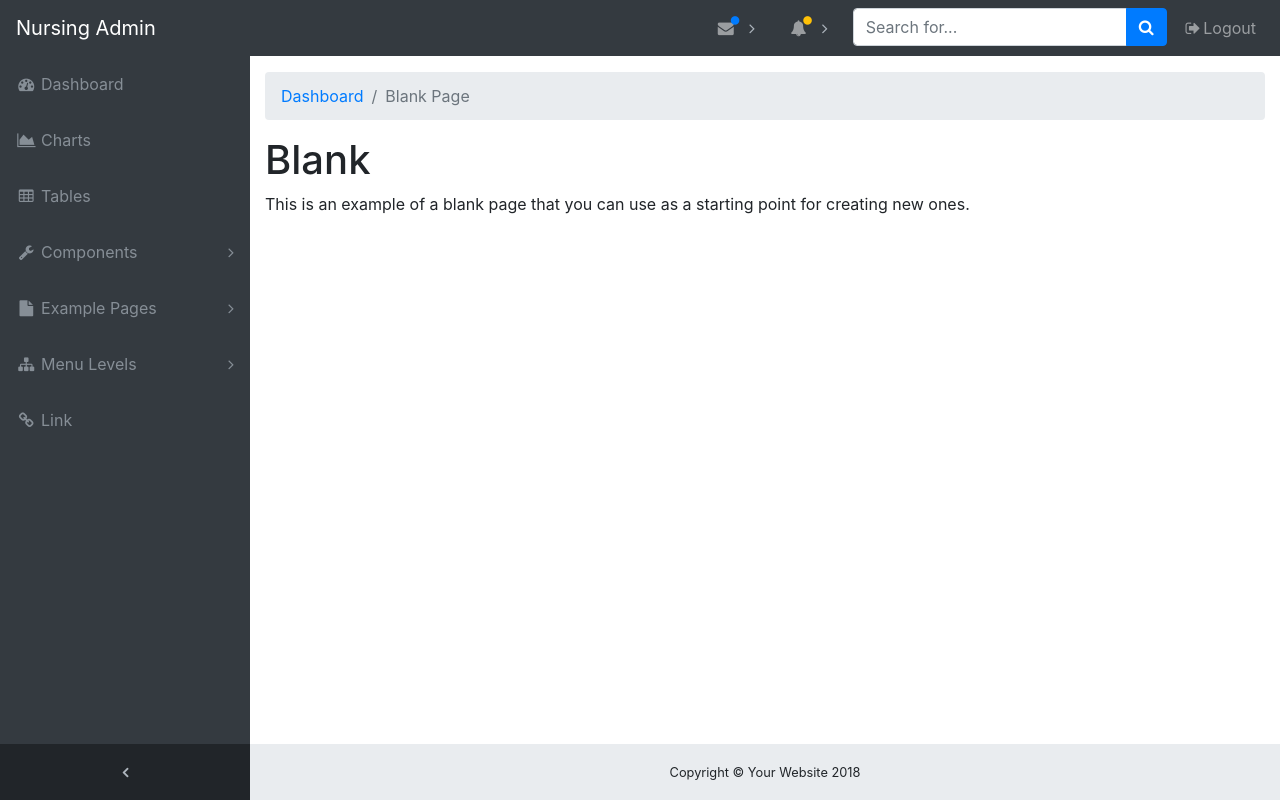
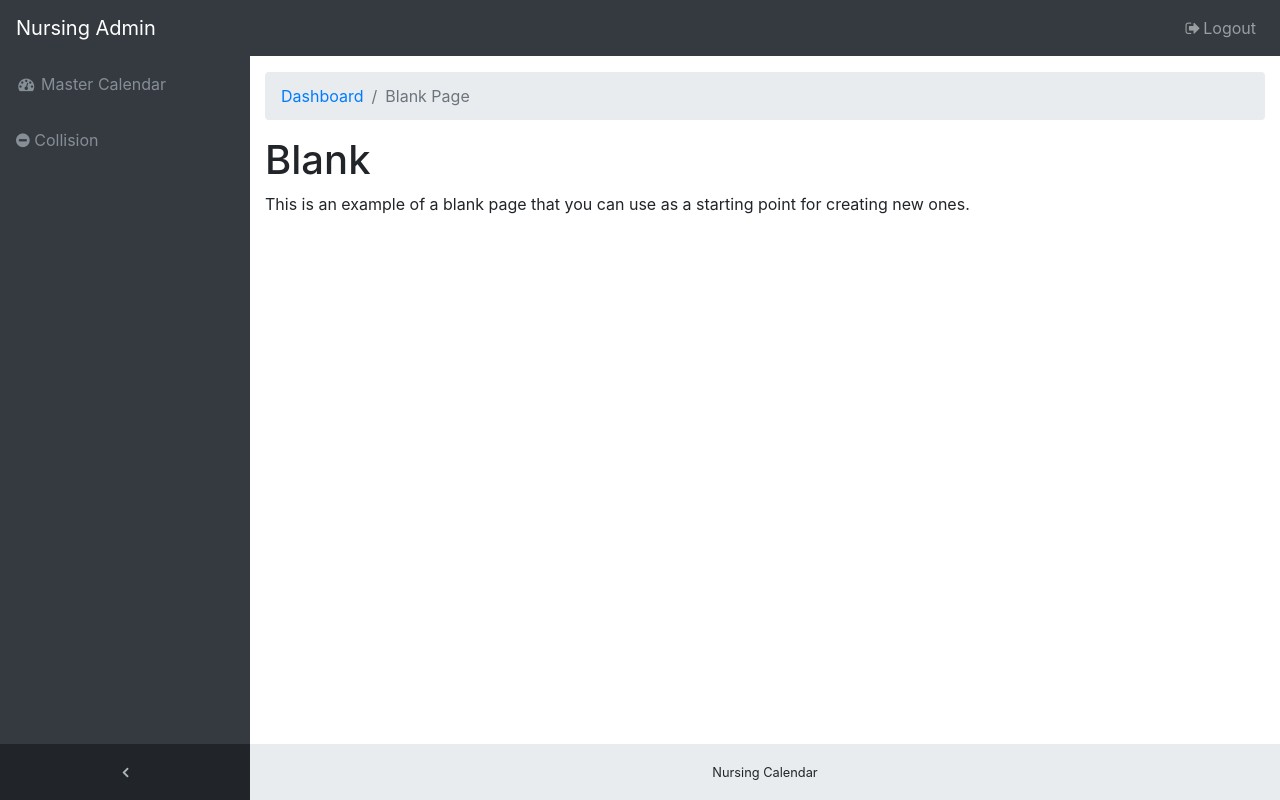
Before and after one commit to sandeshtiwari/Nursing-calendar, a PHP site: page /admin_page.php in a window 1280 px wide. Run offline with PHP 8.4, Linux system fonts and the light colour scheme; the visitor is signed in with stand-in values (Sample User, id 1).

Commit message:
Refactored Admin page

```diff
--- a/admin_page.php
+++ b/admin_page.php
@@ -17,7 +17,7 @@ if ($_SESSION['privilege'] != 'admin' || isset($_SESSION['email']))
   <meta name="viewport" content="width=device-width, initial-scale=1, shrink-to-fit=no">
   <meta name="description" content="">
   <meta name="author" content="">
-  <title>SB Admin - Start Bootstrap Template</title>
+  <title>Nursing Admin</title>
   <!-- Bootstrap core CSS-->
   <link href="vendor/bootstrap/css/bootstrap.min.css" rel="stylesheet">
   <!-- Custom fonts for this template-->
@@ -36,17 +36,19 @@ if ($_SESSION['privilege'] != 'admin' || isset($_SESSION['email']))
     <div class="collapse navbar-collapse" id="navbarResponsive">
       <ul class="navbar-nav navbar-sidenav" id="exampleAccordion">
         <li class="nav-item" data-toggle="tooltip" data-placement="right" title="Dashboard">
-          <a class="nav-link" href="index.html">
+          <a class="nav-link" href="calendar.php">
             <i class="fa fa-fw fa-dashboard"></i>
-            <span class="nav-link-text">Dashboard</span>
+            <span class="nav-link-text">Master Calendar</span>
           </a>
         </li>
         <li class="nav-item" data-toggle="tooltip" data-placement="right" title="Charts">
-          <a class="nav-link" href="charts.html">
-            <i class="fa fa-fw fa-area-chart"></i>
-            <span class="nav-link-text">Charts</span>
+          <a class="nav-link" href="collision.php">
+            <i class="fa fa-minus-circle"></i>
+            <span class="nav-link-text">Collision</span>
           </a>
         </li>
+
+        <!--
         <li class="nav-item" data-toggle="tooltip" data-placement="right" title="Tables">
           <a class="nav-link" href="tables.html">
             <i class="fa fa-fw fa-table"></i>
@@ -124,7 +126,10 @@ if ($_SESSION['privilege'] != 'admin' || isset($_SESSION['email']))
             <span class="nav-link-text">Link</span>
           </a>
         </li>
+      -->
       </ul>
+
+
       <ul class="navbar-nav sidenav-toggler">
         <li class="nav-item">
           <a class="nav-link text-center" id="sidenavToggler">
@@ -133,83 +138,8 @@ if ($_SESSION['privilege'] != 'admin' || isset($_SESSION['email']))
         </li>
       </ul>
       <ul class="navbar-nav ml-auto">
-        <li class="nav-item dropdown">
-          <a class="nav-link dropdown-toggle mr-lg-2" id="messagesDropdown" href="#" data-toggle="dropdown" aria-haspopup="true" aria-expanded="false">
-            <i class="fa fa-fw fa-envelope"></i>
-            <span class="d-lg-none">Messages
-              <span class="badge badge-pill badge-primary">12 New</span>
-            </span>
-            <span class="indicator text-primary d-none d-lg-block">
-              <i class="fa fa-fw fa-circle"></i>
-            </span>
-          </a>
-          <div class="dropdown-menu" aria-labelledby="messagesDropdown">
-            <h6 class="dropdown-header">New Messages:</h6>
-            <div class="dropdown-divider"></div>
-            <a class="dropdown-item" href="#">
-              <strong>David Miller</strong>
-              <span class="small float-right text-muted">11:21 AM</span>
-              <div class="dropdown-message small">Hey there! This new version of SB Admin is pretty awesome! These messages clip off when they reach the end of the box so they don't overflow over to the sides!</div>
-            </a>
-            <div class="dropdown-divider"></div>
-            <a class="dropdown-item" href="#">
-              <strong>Jane Smith</strong>
-              <span class="small float-right text-muted">11:21 AM</span>
-              <div class="dropdown-message small">I was wondering if you could meet for an appointment at 3:00 instead of 4:00. Thanks!</div>
-            </a>
-            <div class="dropdown-divider"></div>
-            <a class="dropdown-item" href="#">
-              <strong>John Doe</strong>
-              <span class="small float-right text-muted">11:21 AM</span>
-              <div class="dropdown-message small">I've sent the final files over to you for review. When you're able to sign off of them let me know and we can discuss distribution.</div>
-            </a>
-            <div class="dropdown-divider"></div>
-            <a class="dropdown-item small" href="#">View all messages</a>
-          </div>
-        </li>
-        <li class="nav-item dropdown">
-          <a class="nav-link dropdown-toggle mr-lg-2" id="alertsDropdown" href="#" data-toggle="dropdown" aria-haspopup="true" aria-expanded="false">
-            <i class="fa fa-fw fa-bell"></i>
-            <span class="d-lg-none">Alerts
-              <span class="badge badge-pill badge-warning">6 New</span>
-            </span>
-            <span class="indicator text-warning d-none d-lg-block">
-              <i class="fa fa-fw fa-circle"></i>
-            </span>
-          </a>
-          <div class="dropdown-menu" aria-labelledby="alertsDropdown">
-            <h6 class="dropdown-header">New Alerts:</h6>
-            <div class="dropdown-divider"></div>
-            <a class="dropdown-item" href="#">
-              <span class="text-success">
-                <strong>
-                  <i class="fa fa-long-arrow-up fa-fw"></i>Status Update</strong>
-              </span>
-              <span class="small float-right text-muted">11:21 AM</span>
-              <div class="dropdown-message small">This is an automated server response message. All systems are online.</div>
-            </a>
-            <div class="dropdown-divider"></div>
-            <a class="dropdown-item" href="#">
-              <span class="text-danger">
-                <strong>
-                  <i class="fa fa-long-arrow-down fa-fw"></i>Status Update</strong>
-              </span>
-              <span class="small float-right text-muted">11:21 AM</span>
-              <div class="dropdown-message small">This is an automated server response message. All systems are online.</div>
-            </a>
-            <div class="dropdown-divider"></div>
-            <a class="dropdown-item" href="#">
-              <span class="text-success">
-                <strong>
-                  <i class="fa fa-long-arrow-up fa-fw"></i>Status Update</strong>
-              </span>
-              <span class="small float-right text-muted">11:21 AM</span>
-              <div class="dropdown-message small">This is an automated server response message. All systems are online.</div>
-            </a>
-            <div class="dropdown-divider"></div>
-            <a class="dropdown-item small" href="#">View all alerts</a>
-          </div>
-        </li>
+
+        <!--
         <li class="nav-item">
           <form class="form-inline my-2 my-lg-0 mr-lg-2">
             <div class="input-group">
@@ -221,7 +151,7 @@ if ($_SESSION['privilege'] != 'admin' || isset($_SESSION['email']))
               </span>
             </div>
           </form>
-        </li>
+        </li>  -->
         <li class="nav-item">
           <a class="nav-link" data-toggle="modal" data-target="#exampleModal">
             <i class="fa fa-fw fa-sign-out"></i>Logout</a>
@@ -250,7 +180,7 @@ if ($_SESSION['privilege'] != 'admin' || isset($_SESSION['email']))
     <footer class="sticky-footer">
       <div class="container">
         <div class="text-center">
-          <small>Copyright © Your Website 2018</small>
+          <small>Nursing Calendar</small>
         </div>
       </div>
     </footer>
@@ -271,7 +201,7 @@ if ($_SESSION['privilege'] != 'admin' || isset($_SESSION['email']))
           <div class="modal-body">Select "Logout" below if you are ready to end your current session.</div>
           <div class="modal-footer">
             <button class="btn btn-secondary" type="button" data-dismiss="modal">Cancel</button>
-            <a class="btn btn-primary" href="login.html">Logout</a>
+            <a class="btn btn-primary" href="logout.php">Logout</a>
           </div>
         </div>
       </div>
```
